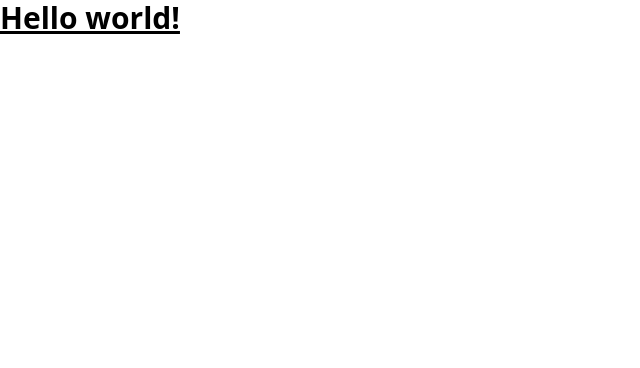
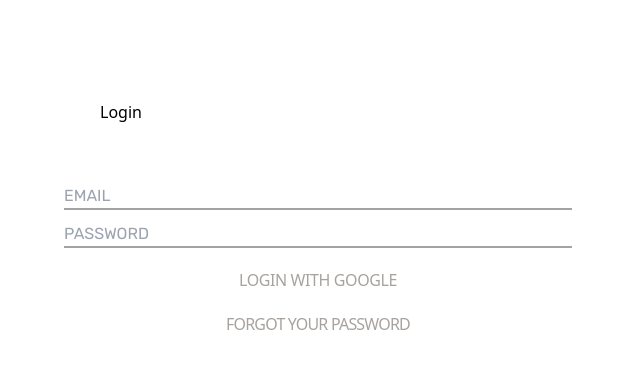
Before and after one commit to joelvitorniino/chatbot-rocketseat-nextjs, a Next.js app: page / in a window 1280 px wide. Shown: the top 368 px of the page, without its empty margins (0-640 px from the left). Built offline with nearby package versions, Linux system fonts and the light colour scheme.

Commit message:
home page try

```diff
--- a/pages/index.tsx
+++ b/pages/index.tsx
@@ -1,9 +1,40 @@
+import Head from "next/head";
+import Link from "next/link";
+
 export default function Home() {
   return (
     <>
-      <h1 className="text-3xl font-bold underline">
-        Hello world!
-      </h1>
+      <Head>
+        <title>Login Page</title>
+        <meta charSet="utf-8" />
+      </Head>
+
+      <div className="m-0 p-0 box-border antialiased">
+        <div className="bg-white max-w-lg m-16 flex flex-col rounded shadow-[0_2px_25px_rgba(0, 0, 0, 0.2)]">
+        <form>
+          <h1 className="pt-9 pr-9 pb-0 pl-9 font-light">Login</h1>
+          <div className="pt-9 text-center">
+            <div className="pt-3 pr-1">
+              <input
+                className="text-base block font-['Rubik'] w-full pt-3 pr-1 border-0 border-b-2 border-solid border-b-neutral-400 outline-none transition-all uppercase focus:border-b-black"
+                type="email"
+                placeholder="Email"
+                name="email"
+              />
+              <input
+                className="text-base block font-['Rubik'] w-full pt-3 pr-1 border-0 border-b-2 border-solid border-b-neutral-400 outline-none transition-all uppercase focus:border-b-black"
+                type="password"
+                placeholder="Password"
+                name="password"
+              />
+
+              <Link href="/auth/google" className="text-stone-400 tracking-tight uppercase block mt-5">Login with Google</Link>
+              <Link href="/forgot" className="text-stone-400 tracking-tighter uppercase inline-block mt-5">Forgot Your Password</Link>
+            </div>
+          </div>
+        </form>
+        </div>
+      </div>
     </>
   )
 }
--- a/styles/globals.css
+++ b/styles/globals.css
@@ -1,3 +1,4 @@
+@import url("https://fonts.googleapis.com/css?family=Rubik:400,700");
 @tailwind base;
 @tailwind components;
 @tailwind utilities;
--- a/tailwind.config.js
+++ b/tailwind.config.js
@@ -5,7 +5,8 @@ module.exports = {
     "./components/**/*.{js,ts,jsx,tsx}",
   ],
   theme: {
-    extend: {},
+    extend: {
+    }
   },
   plugins: [],
 }
```
Also changed, not shown: styles/Home.module.css (deleted).
